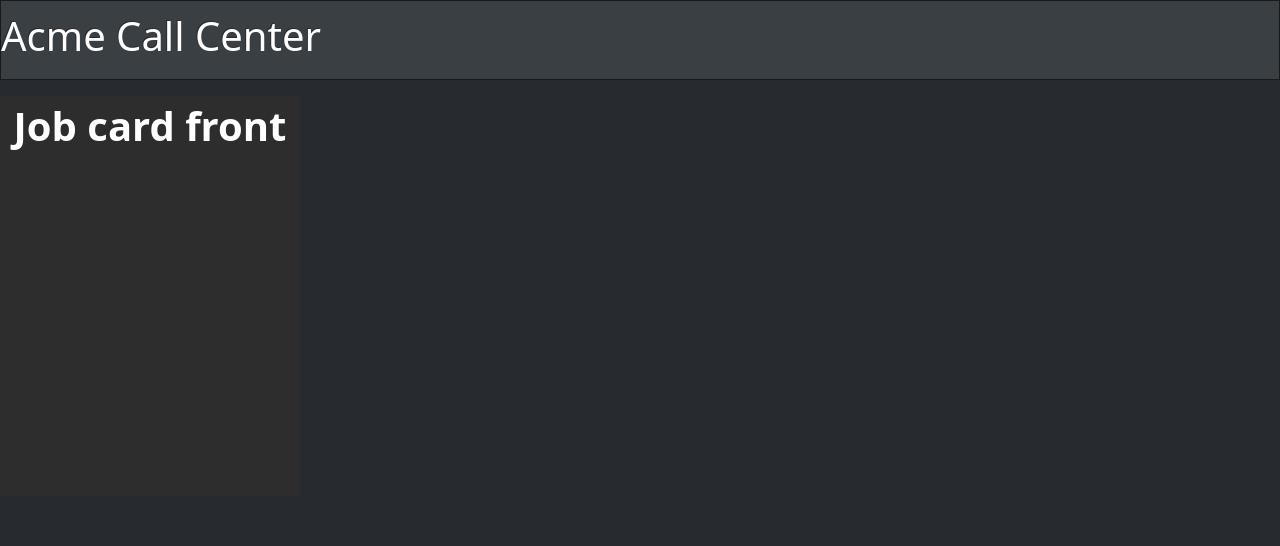
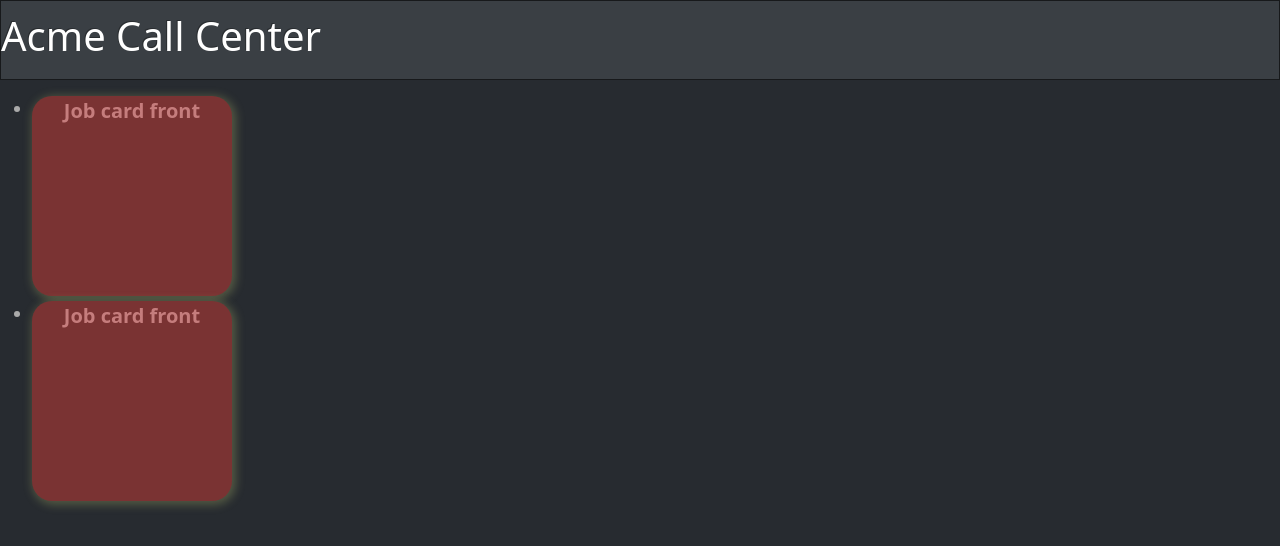
Before and after one commit to prem-mukherji/call-center-app, a React (Create React App) app: page / in a window 1280 px wide. Shown: the top 546 px of the page. Built offline with nearby package versions, Linux system fonts and the light colour scheme.

Commit message:
Modified to use Card component; CSS updated;

```diff
--- a/src/App.tsx
+++ b/src/App.tsx
@@ -1,14 +1,12 @@
-import React from 'react';
-import Header from './components/Header/Header';
-import SearchJob from './components/Job/SearchJob';
-import Login from './components/Login/Login' ;
-import JobForm from './components/Job/JobForm';
-import './index.css';
-import JobCard from './components/UI/JobCard/JobCard';
-import { BlogCard } from './components/UI/FlipCard/JobCard2';
-import FlipCard from './components/UI/FlipCard/FlipCard';
-
-
+import React from "react";
+import Header from "./components/Header/Header";
+import SearchJob from "./components/Job/SearchJob";
+import Login from "./components/Login/Login";
+import JobForm from "./components/Job/JobForm";
+import "./index.css";
+import JobCard from "./components/UI/JobCard/JobCard";
+import { BlogCard } from "./components/UI/FlipCard/JobCard2";
+import FlipCard from "./components/UI/FlipCard/FlipCard";
 
 function App() {
   return (
@@ -17,9 +15,16 @@ function App() {
       <main className="main">
         {/* <JobForm /> */}
         {/* <SearchJob></SearchJob> */}
-        <JobCard></JobCard>
         {/* <BlogCard message='Hi' /> */}
         {/* <FlipCard /> */}
+        <ul>
+          <li>
+            <JobCard></JobCard>
+          </li>
+          <li>
+            <JobCard></JobCard>
+          </li>
+        </ul>
       </main>
     </React.Fragment>
   );
--- a/src/components/UI/Card.module.css
+++ b/src/components/UI/Card.module.css
@@ -1,5 +1,5 @@
 .card {
     background: white;
-    box-shadow: 0 2px 8px rgba(0, 0, 0, 0.26);
-    border-radius: 8px;
+    box-shadow: 2px 2px 10px 2px rgba(213, 223, 123, 0.26);
+    border-radius: 20px;
   }
--- a/src/components/UI/JobCard/CardBack.tsx
+++ b/src/components/UI/JobCard/CardBack.tsx
@@ -1,13 +1,15 @@
 import { FunctionComponent } from "react";
 import classes from "./JobCard.module.css";
+import Card from "../Card";
 
 const CardBack : FunctionComponent<{}> = ()=>{
   return (
-    <div className={`${classes["card"]} ${classes["back"]}`}>
+    <Card className={`${classes["card"]} ${classes["back"]}`}>
       <div className="card-body d-flex justify-content-center align-items-center">
-        <p className="card-text fs-1 fw-bold">back</p>
+        <p className="card-text fs-5 fw-bold">Job card back</p>
       </div>
-    </div>);
+    </Card>
+  );
 };
 
 export default CardBack;
--- a/src/components/UI/JobCard/CardFront.tsx
+++ b/src/components/UI/JobCard/CardFront.tsx
@@ -1,12 +1,15 @@
 import { FunctionComponent } from "react";
+import Card from "../Card";
 import classes from "./JobCard.module.css";
 
-const CardFront : FunctionComponent<{}> = ()=>{
-  return (<div className={`${classes["card"]} ${classes["front"]}`}>
-  <div className= "card-body d-flex justify-content-center align-items-center">
-    <p className="card-text fs-1 fw-bold">Job card front</p>
-  </div>
-</div>);
+const CardFront: FunctionComponent<{}> = () => {
+  return (
+    <Card className={`${classes["card"]} ${classes["front"]}`}>
+      <div className="card-body d-flex justify-content-center align-items-center">
+        <p className="card-text fs-5 fw-bold">Job card front</p>
+      </div>
+    </Card>
+  );
 };
 
 export default CardFront;
--- a/src/components/UI/JobCard/JobCard.module.css
+++ b/src/components/UI/JobCard/JobCard.module.css
@@ -1,11 +1,7 @@
 .flip_card_outer {
-  width: 300px;
-  height: 400px;
-  margin: 25px 0;
-}
-.flip_card_outer.focus_trigger:focus {
-  outline: 5px solid greenyellow;
-  outline-offset: 5px;
+  width: 200px;
+  height: 200px;
+  margin: 5px 0;
 }
 .flip_card_outer .flip_card_inner {
   transform-style: preserve-3d;
@@ -14,11 +10,8 @@
   width: inherit;
   height: inherit;
 }
-.flip_card_outer .flip_card_inner.hover_trigger:hover {
-  transform: rotateY(140deg);
-}
 .flip_card_outer .flip_card_inner.showBack {
-  transform: rotateY(150deg);
+  transform: rotateY(180deg);
 }
 .flip_card_outer .flip_card_inner .card {
   backface-visibility: hidden;
@@ -30,11 +23,11 @@
 }
 .flip_card_outer .flip_card_inner .card.front {
   transform: rotateY(0);
-  background-color: #2d2d2d;
-  color: #fff;
+  background-color: #7a3333;
+  color: rgb(197, 125, 125);
 }
 .flip_card_outer .flip_card_inner .card.back {
   transform: rotateY(180deg);
-  background-color: #fff;
-  color: #2d2d2d;
+  background-color: rgb(23, 48, 80);
+  color: #354a77;
 }
```
Also changed, not shown: src/components/UI/JobCard/JobCard.tsx (+5 -9 lines).
